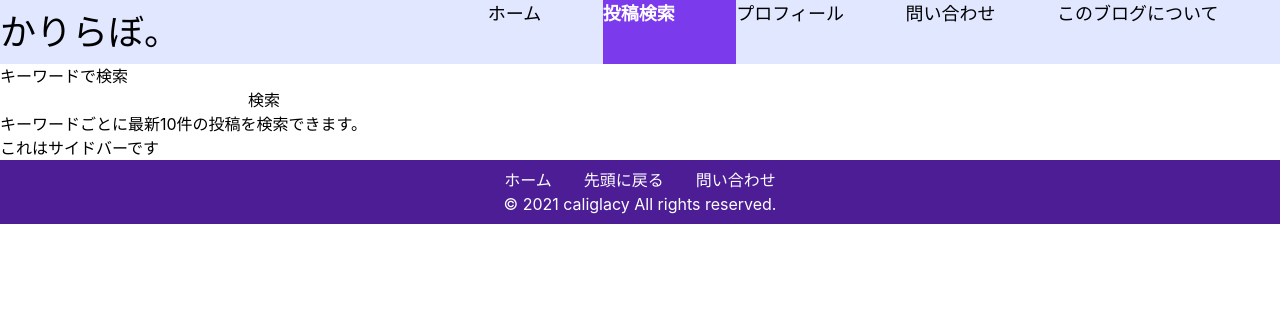
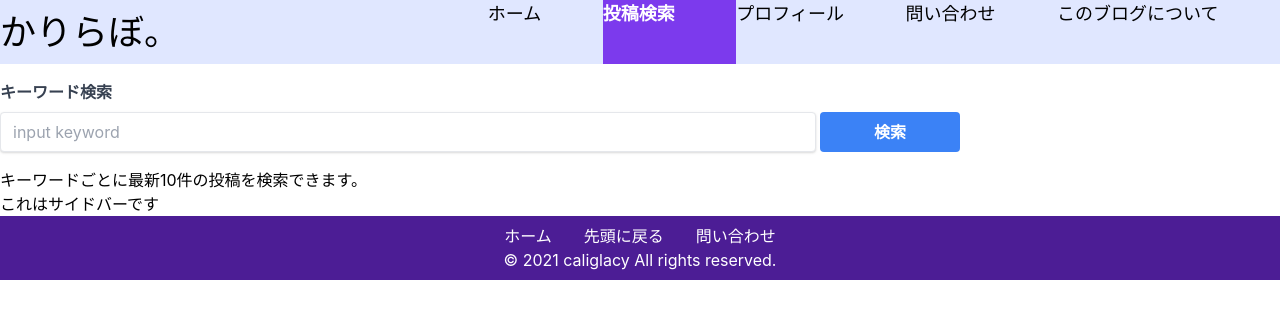
Before and after one commit to caliglacy/blog-react, a React (Create React App) app: page /post in a window 1280 px wide. Shown: the top 318 px of the page. Built offline with nearby package versions, Linux system fonts and the light colour scheme.

Commit message:
💄 検索画面にスタイルを適用

```diff
--- a/src/components/Header.js
+++ b/src/components/Header.js
@@ -1,7 +1,7 @@
 import { NavLink } from "react-router-dom";
 const Header = () => {
   return (
-    <div className="bg-indigo-100 flex">
+    <div className="bg-indigo-100 mb-4 flex">
       <div className="flex-auto py-3 text-4xl ">かりらぼ。</div>
       <ul className="h-auto flex-auto flex ">
         <li className="flex-auto w-18 hover:bg-indigo-300 duration-200">
--- a/src/pages/PostSearch.js
+++ b/src/pages/PostSearch.js
@@ -64,9 +64,27 @@ const PostSearch = () => {
   return (
     <div>
       <div>
-        <div>キーワードで検索</div>
-        <input type="text" onChange={(e) => setKeyword(e.target.value)}></input>
-        <button onClick={() => searchKeyword(keyword)}>検索</button>
+        <div className="block text-gray-700 font-bold mb-2" for="keyword">
+          キーワード検索
+        </div>
+        <div className="w-3/4 mb-4 flex">
+          <input
+            type="text"
+            className="shadow appearance-none border rounded w-full py-2 px-3 text-gray-700 leading-tight focus:outline-none focus:shadow-outline"
+            placeholder="input keyword"
+            onChange={(e) => setKeyword(e.target.value)}
+          ></input>
+          <button
+            className={
+              loading
+                ? "ml-1 w-40 bg-blue-500 text-white font-bold py-2 px-4 rounded opacity-50 cursor-not-allowed"
+                : "ml-1 w-40 bg-blue-500 hover:bg-blue-700 text-white font-bold py-2 px-4 rounded"
+            }
+            onClick={() => searchKeyword(keyword)}
+          >
+            検索
+          </button>
+        </div>
       </div>
 
       {loading ? <Loading /> : <ShowPosts posts={posts} searched={searched} />}
```
